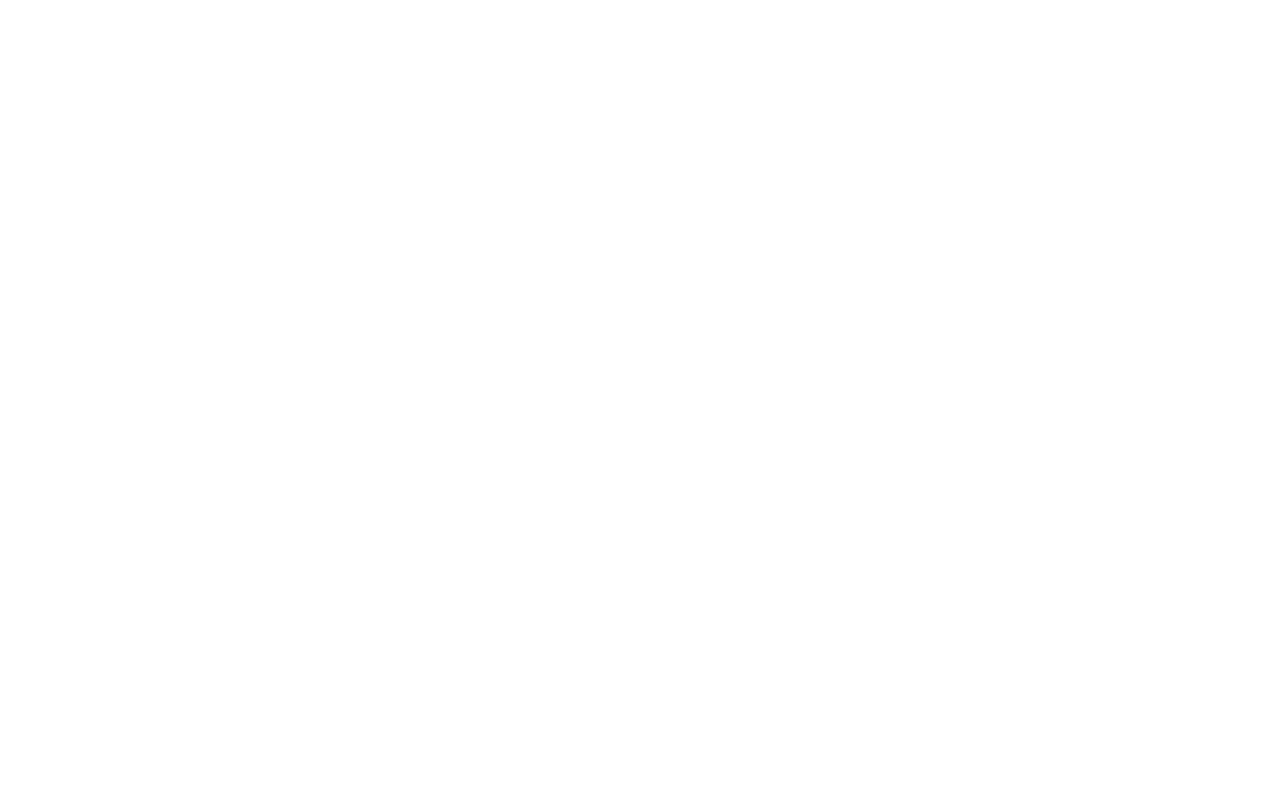
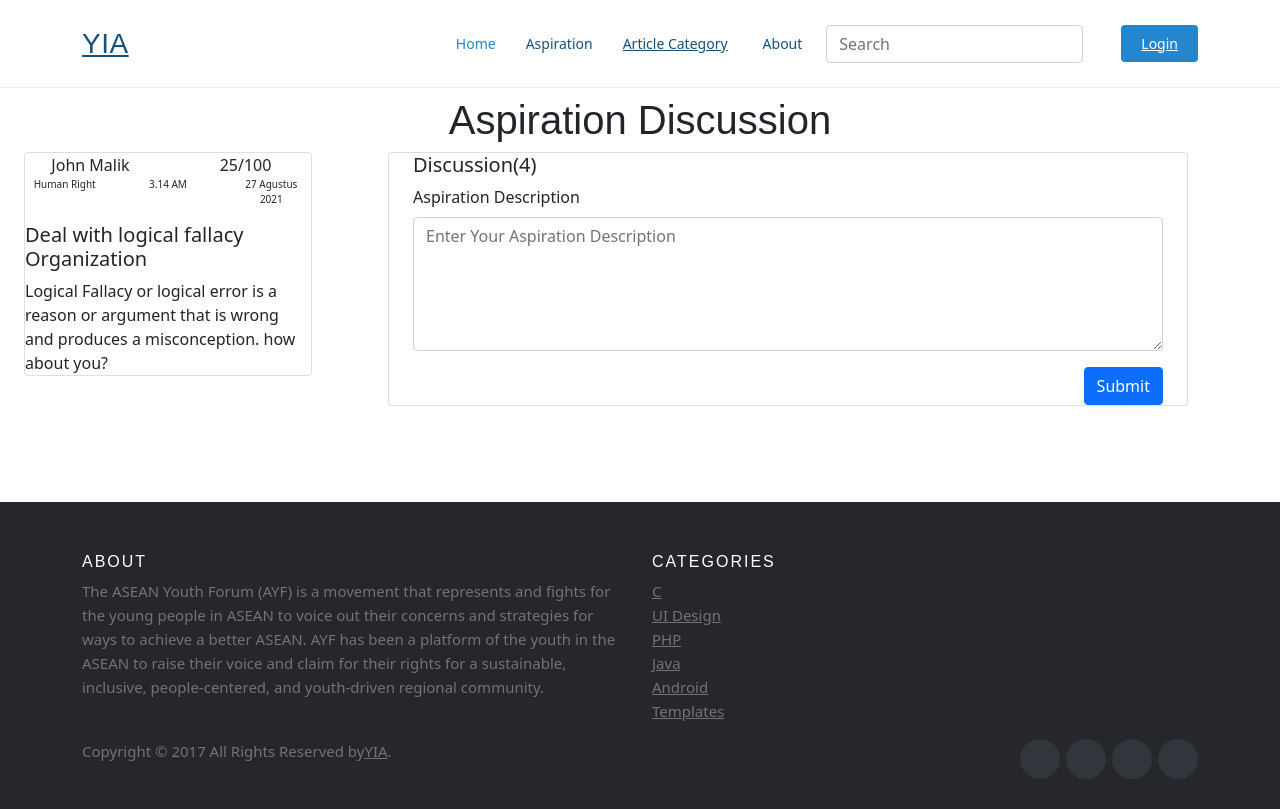
Before and after one commit to immanuel3333/Youth-Information-Aspiration-Front-End, a React (Create React App) app: page /detail-aspiration in a window 1280 px wide. Before the commit this address had no page. Built offline with nearby package versions, Linux system fonts and the light colour scheme.

Commit message:
Make Aspiration and Discussion Page

```diff
--- a/src/App.js
+++ b/src/App.js
@@ -2,12 +2,16 @@
 import MainPage from "./pages/mainpage";
 import { Routes, Route, BrowserRouter as Router } from "react-router-dom";
 import "bootstrap/dist/css/bootstrap.min.css";
+import AspirationPage from "./pages/aspiration";
+import DetailAspirationPage from "./pages/detail_aspiration";
 
 function App() {
   return (
     <Router>
       <Routes>
         <Route path="/" element={<MainPage />} />
+        <Route path="/aspiration" element={<AspirationPage />} />
+        <Route path="/detail-aspiration" element={<DetailAspirationPage />} />
       </Routes>
     </Router>
   );
--- a/src/components/card/card_aspirasi/index.js
+++ b/src/components/card/card_aspirasi/index.js
@@ -1,17 +1,32 @@
 import React from "react";
-import { Card, Button } from "react-bootstrap";
+import { Card, Button, Badge } from "react-bootstrap";
 
-export default function CardAspirasi({aspiration_title}) {
+export default function CardAspirasi() {
   return (
-    <Card style={{ width: "18rem" }}>
-      <Card.Img variant="top" src="holder.js/100px180" />
+    <Card className="my-1">
+      <Card.Header as="h5">Judul Aspirasi</Card.Header>
       <Card.Body>
-        <Card.Title>{aspiration_title}</Card.Title>
-        <Card.Text>
-          Some quick example text to build on the card title and make up the
-          bulk of the card's content.
-        </Card.Text>
-        <Button variant="primary">Go somewhere</Button>
+        <div className="py-1 d-flex justify-content-between">
+          <Badge bg="secondary">Human Right</Badge> <div>94/100</div>
+        </div>
+        <div className="row py-1">
+          <div className="col-md-2">david</div>
+          <div className="col-md-2">12.04</div>
+          <div className="col-md-2">27 Agustus 2021</div>
+        </div>
+        <div className="d-flex justify-content-between">
+          <p>Deskripsi Aspirasi :</p>
+          <Button type="submit" href="/detail-aspiration">
+            Join
+          </Button>{" "}
+        </div>
+        <div className="py-1 d-flex justify-content-between">
+          <Card.Text>
+            I want build mosque in myanmar,I want build mosque in myanmar,I want
+            build mosque in myanmar,
+          </Card.Text>
+          <div>30</div>
+        </div>
       </Card.Body>
     </Card>
   );
--- /dev/null
+++ b/src/components/card/card_detail_aspiration/index.js
@@ -0,0 +1,35 @@
+import React from "react";
+import { Card, Button, Badge } from "react-bootstrap";
+
+export default function CardDetailAspirasi() {
+  return (
+    <Card style={{ width: "18rem" }}>
+      <div className="row text-center">
+        <div className="col-6">John Malik</div>
+        <div className="col-6">25/100</div>
+      </div>
+      <div className="row text-center">
+        <div className="col-4">
+          <p className="px-1" style={{ fontSize: "10px" }}>
+            Human Right
+          </p>
+        </div>
+        <div className="col-4">
+          <p className="px-1" style={{ fontSize: "10px" }}>
+            3.14 AM
+          </p>
+        </div>
+        <div className="col-4">
+          <p className="px-1" style={{ fontSize: "10px" }}>
+            27 Agustus 2021
+          </p>
+        </div>
+      </div>
+      <Card.Title>Deal with logical fallacy Organization</Card.Title>
+      <Card.Text>
+        Logical Fallacy or logical error is a reason or argument that is wrong
+        and produces a misconception. how about you?
+      </Card.Text>
+    </Card>
+  );
+}
--- /dev/null
+++ b/src/components/discussion/index.js
@@ -0,0 +1,23 @@
+import React from "react";
+import { Card, Button, Form } from "react-bootstrap";
+
+export default function AspirationDiscussion() {
+  return (
+    <Card className="container" style={{ width: "50rem" }}>
+      <Card.Title>Discussion(4)</Card.Title>
+      <Form>
+        <Form.Group className="mb-3" controlId="exampleForm.ControlTextarea1">
+          <Form.Label>Aspiration Description</Form.Label>
+          <Form.Control
+            as="textarea"
+            rows={5}
+            placeholder="Enter Your Aspiration Description"
+          />
+        </Form.Group>
+        <Button style={{ float: "right" }} variant="primary" type="submit">
+          Submit
+        </Button>
+      </Form>
+    </Card>
+  );
+}
--- a/src/components/header/index.js
+++ b/src/components/header/index.js
@@ -1,5 +1,4 @@
 import React from "react";
-
 
 function Header() {
   return (
@@ -19,7 +18,7 @@
               </a>
             </li>
             <li>
-              <a class="nav-link scrollto" href="#about">
+              <a class="nav-link scrollto" href="/aspiration">
                 Aspiration
               </a>
             </li>
--- /dev/null
+++ b/src/components/modal/modal_aspiration/index.js
@@ -0,0 +1,41 @@
+import { Button, Modal, Form } from "react-bootstrap";
+function MyVerticallyCenteredModal(props) {
+  return (
+    <Modal
+      {...props}
+      size="lg"
+      aria-labelledby="contained-modal-title-vcenter"
+      centered
+    >
+      <Modal.Header closeButton></Modal.Header>
+      <Modal.Body>
+        <Form>
+          <Form.Group className="mb-3" controlId="formBasicEmail">
+            <Form.Label>Title</Form.Label>
+            <Form.Control type="text" placeholder="Enter Your Title" />
+          </Form.Group>
+
+          <Form.Group className="mb-3" controlId="formBasicPassword">
+            <Form.Label>Topic</Form.Label>
+            <Form.Select>
+              <option>Enter Your Aspiration Topic</option>
+            </Form.Select>
+          </Form.Group>
+          <Form.Group className="mb-3" controlId="exampleForm.ControlTextarea1">
+            <Form.Label>Aspiration Description</Form.Label>
+            <Form.Control
+              as="textarea"
+              rows={5}
+              placeholder="Enter Your Aspiration Description"
+            />
+          </Form.Group>
+        </Form>
+      </Modal.Body>
+      <div className="d-flex justify-content-between px-3 pb-4">
+        <Button as="input" type="submit" value="Add Photo" />{" "}
+        <Button as="input" type="submit" value="Send" />{" "}
+      </div>
+    </Modal>
+  );
+}
+export default MyVerticallyCenteredModal;
--- /dev/null
+++ b/src/components/search/search_aspirasi/index.js
@@ -0,0 +1,15 @@
+import { Button, Form, FormControl } from "react-bootstrap";
+function SearchAspirasi(props) {
+  return (
+    <Form className="d-flex">
+      <FormControl
+        type="search"
+        placeholder="Search"
+        className="me-2"
+        aria-label="Search"
+      />
+      <Button variant="outline-success">Search</Button>
+    </Form>
+  );
+}
+export default SearchAspirasi;
--- /dev/null
+++ b/src/pages/aspiration/index.js
@@ -0,0 +1,64 @@
+import React from "react";
+import Footer from "../../components/footer";
+import Header from "../../components/header";
+import { Button, NavDropdown } from "react-bootstrap";
+import MyVerticallyCenteredModal from "../../components/modal/modal_aspiration";
+import CardAspirasi from "../../components/card/card_aspirasi";
+import SearchAspirasi from "../../components/search/search_aspirasi";
+
+<MyVerticallyCenteredModal />;
+
+function AspirationPage() {
+  const [modalShow, setModalShow] = React.useState(false);
+  return (
+    <div>
+      <div className="container-fluid">
+        <Header />
+        <br />
+        <br />
+        <br />
+        <br />
+        <div className="text-center">
+          <h1>Share Your Aspiration</h1>
+        </div>
+
+        <div className="container">
+          <div className="row">
+            <div className="col-8">
+              <SearchAspirasi />
+            </div>
+            <div className="col-3">
+              <NavDropdown title="Categories" id="collasible-nav-dropdown">
+                <NavDropdown.Item href="#action/3.1">
+                  Human Right
+                </NavDropdown.Item>
+              </NavDropdown>
+            </div>
+            <div className="col-1">
+              <Button variant="primary" onClick={() => setModalShow(true)}>
+                Add
+              </Button>
+              <MyVerticallyCenteredModal
+                show={modalShow}
+                onHide={() => setModalShow(false)}
+              />
+            </div>
+          </div>
+          <div className="row py-4">
+            <CardAspirasi />
+            <CardAspirasi />
+            <CardAspirasi />
+            <CardAspirasi />
+          </div>
+        </div>
+        <br />
+        <br />
+        <br />
+        <br />
+        <Footer />
+      </div>
+    </div>
+  );
+}
+
+export default AspirationPage;
--- /dev/null
+++ b/src/pages/detail_aspiration/index.js
@@ -0,0 +1,37 @@
+import React from "react";
+import CardDetailAspirasi from "../../components/card/card_detail_aspiration";
+import AspirationDiscussion from "../../components/discussion";
+import Footer from "../../components/footer";
+import Header from "../../components/header";
+
+function DetailAspirationPage() {
+  return (
+    <div>
+      <div className="container-fluid-c">
+        <Header />
+        <br />
+        <br />
+        <br />
+        <br />
+        <div className="text-center">
+          <h1>Aspiration Discussion</h1>
+        </div>
+        <div className="container row">
+          <div className="col-md-4">
+            <CardDetailAspirasi />
+          </div>
+          <div className="col-md-8">
+            <AspirationDiscussion />
+          </div>
+        </div>
+        <br />
+        <br />
+        <br />
+        <br />
+        <Footer />
+      </div>
+    </div>
+  );
+}
+
+export default DetailAspirationPage;
```
